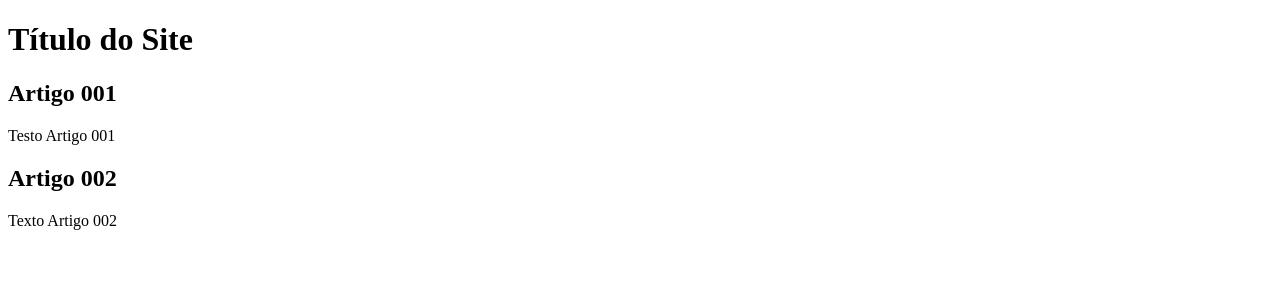
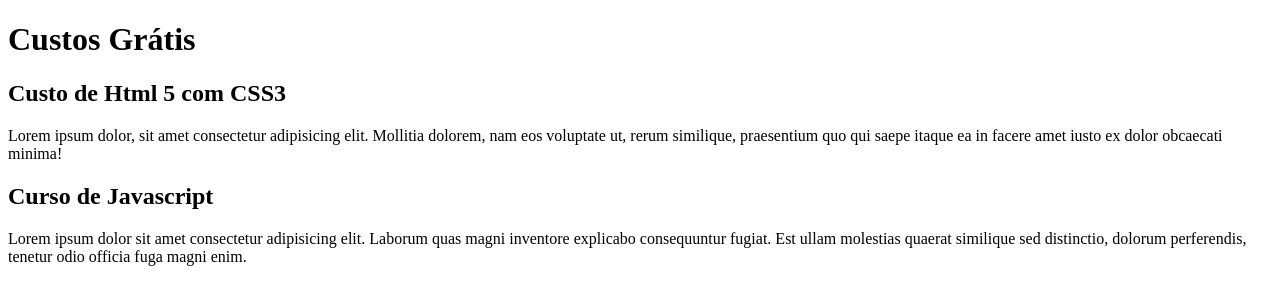
Before and after one commit to ramonvaleriano/Projeto-site, a plain HTML site: page index.html in a window 1280 px wide. Drawn offline with Linux system fonts and the light colour scheme.

Commit message:
Comecei a escrever Conteúdo

```diff
--- a/index.html
+++ b/index.html
@@ -9,15 +9,15 @@
 <body>
     <main>
         <header>
-            <h1>Título do Site</h1>
+            <h1>Custos Grátis</h1>
         </header>
         <article>
-            <h2>Artigo 001</h2>
-            <p>Testo Artigo 001</p>
+            <h2>Custo de Html 5 com CSS3</h2>
+            <p>Lorem ipsum dolor, sit amet consectetur adipisicing elit. Mollitia dolorem, nam eos voluptate ut, rerum similique, praesentium quo qui saepe itaque ea in facere amet iusto ex dolor obcaecati minima!</p>
         </article>
         <article>
-            <h2>Artigo 002</h2>
-            <p>Texto Artigo 002</p>
+            <h2>Curso de Javascript</h2>
+            <p>Lorem ipsum dolor sit amet consectetur adipisicing elit. Laborum quas magni inventore explicabo consequuntur fugiat. Est ullam molestias quaerat similique sed distinctio, dolorum perferendis, tenetur odio officia fuga magni enim.</p>
         </article>
     </main>
 </body>
```
